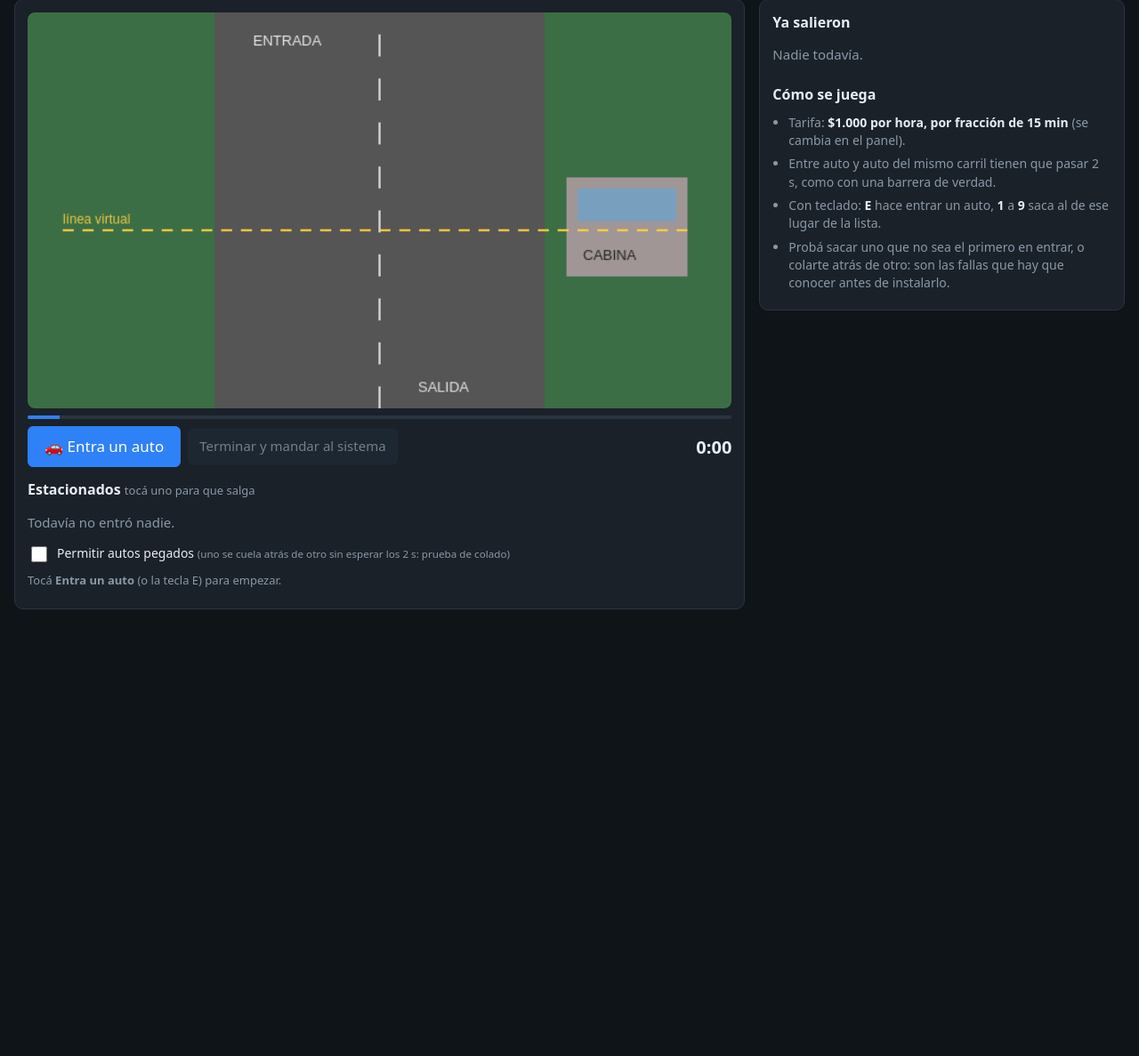
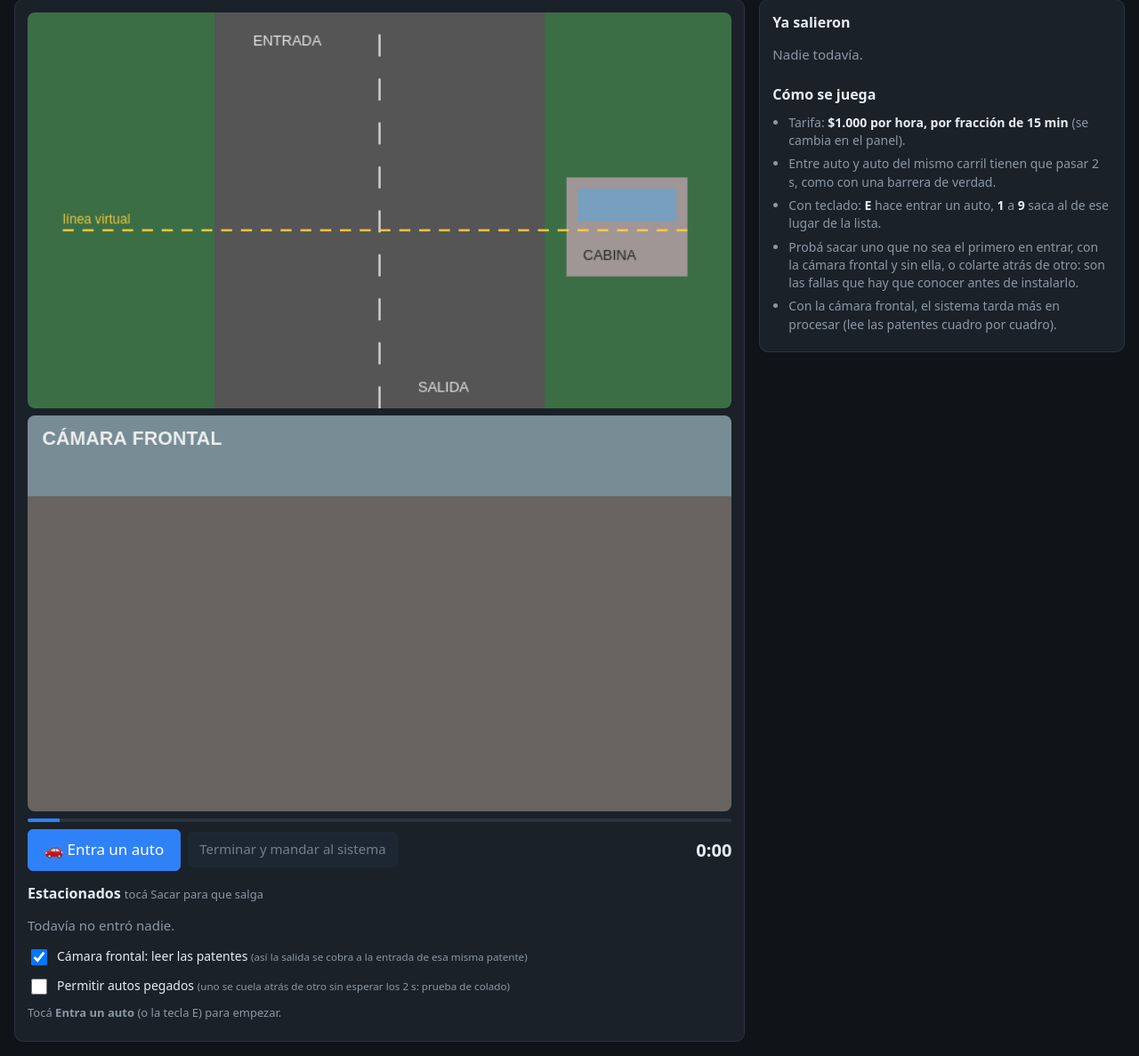
Before and after one commit to yat320/parking-control-mvp, a FastAPI app: page /juego in a window 1280 px wide. Shown: the part 215-1402 px from the top of the page at 89% size. Before the commit the page ends 900 px from the top, so only its background shows below. Run offline with FastAPI, Linux system fonts and the light colour scheme; data comes from the database, SQL or seed files in the repository; data that the repository does not hold is empty; parts of the project's set-up code (start-up, migrations or seed data) failed here and were passed over.

Commit message:
Simulador: cámara frontal con patentes y botones de salida que andan en el celular
- Cada auto lleva una patente argentina; con "Cámara frontal" (por defecto) se arma
  también el video frontal y la tabla compara la patente de cada auto con la leída.
  La frontal tiene perspectiva (el que entra crece, el que sale se achica): sin eso,
  un auto que entra mientras otro sale se llevaban la patente cruzada.
- Vista en vivo de la cámara frontal debajo de la cancha.
- "Sacar": la lista de estacionados ya no se rehace cada medio segundo (en el
  celular se perdía el toque); solo se actualizan los minutos y el monto.
- Videos de la partida: se escriben con nombre oculto y se renombran al terminar.
  Antes, en Render, el panel listaba el video a medio escribir y no se podía abrir.
- Armar los videos es 5 veces más rápido (ruido de sensor precalculado).
- Tests: patentes del juego y salidas desordenadas cobradas por patente.

Co-Authored-By: Claude Opus 5.5 <noreply@anthropic.com>
Claude-Session: https://claude.ai/code/session_01E5DSgE4biiw5pwGd2NAiwC

```diff
--- a/app/main.py
+++ b/app/main.py
@@ -16,7 +16,8 @@ Rutas:
   POST /api/barrera/abrir apertura manual (como el botón de la cabina)
   POST /api/reset         borra los eventos y cierra la barrera
   GET  /juego             simulador jugable: manejás los autos y la partida se procesa
-  POST /api/juego         {"autos": [{"color": "#c83232", "entra": 1.0, "sale": 12.5}, ...]}
+  POST /api/juego         {"autos": [{"color": "#c83232", "entra": 1.0, "sale": 12.5, "patente": "AB123CD"}, ...],
+                           "patentes": true}  (con patentes arma también la cámara frontal)
                           arma el video de la partida en videos/ y devuelve su nombre
 """
 import json
@@ -70,7 +71,7 @@ def _list_videos() -> list[dict]:
     folder = config.VIDEO_PATH.parent
     videos, frontales = [], set()
     for p in sorted(folder.iterdir()) if folder.exists() else []:
-        if p.suffix.lower() not in VIDEO_EXTS:
+        if p.suffix.lower() not in VIDEO_EXTS or p.name.startswith("."):  # ".x.mp4": a medio escribir
             continue
         desc = ""
         if p.with_suffix(".json").exists():
@@ -223,17 +224,19 @@ class AutoJuego(BaseModel):
     color: str = "#c83232"
     entra: float
     sale: float | None = None
+    patente: str | None = None
 
 
 class JuegoIn(BaseModel):
     autos: list[AutoJuego]
+    patentes: bool = False  # armar también la cámara frontal que lee las patentes
 
 
 @app.post("/api/juego")
 def guardar_juego(body: JuegoIn):
     """Convierte la partida en un video de cámara cenital; después se procesa con /api/procesar."""
     try:
-        name = juego.save([a.model_dump() for a in body.autos])
+        name = juego.save([a.model_dump() for a in body.autos], patentes=body.patentes)
     except juego.JuegoError as e:
         raise HTTPException(400, str(e))
     return {"nombre": name}
--- a/app/static/juego.js
+++ b/app/static/juego.js
@@ -27,7 +27,7 @@ const ESTACIONA = (H + C.auto_alto) / C.velocidad;                 // de aparece
 const COLORES = [["rojo", "#c82828"], ["azul", "#1e6ebe"], ["blanco", "#e1e1e1"], ["amarillo", "#e6c31e"],
                  ["verde", "#2e9e46"], ["gris", "#9a9a9a"], ["naranja", "#e67e22"]];
 
-let autos = [];          // {n, nombre, color, entra, sale}
+let autos = [];          // {n, nombre, color, patente, entra, sale}
 let t0 = null;           // performance.now() del segundo 0 del video
 let terminado = false;
 let tarifa = { tarifa_hora: 1000, fraccion_min: 15 };
@@ -74,8 +74,9 @@ function entrar() {
   if (t0 == null) t0 = performance.now() - LEAD * 1000;
   const n = autos.length + 1;
   const [nombreColor, color] = COLORES[(n - 1) % COLORES.length];
-  autos.push({ n, nombre: `Auto ${n} ${nombreColor}`, color, entra: +ahora().toFixed(2), sale: null });
-  aviso(`Entró el auto ${n}. Cuando termine de pasar, tocalo en la lista para que salga.`);
+  autos.push({ n, nombre: `Auto ${n} ${nombreColor}`, color, patente: patenteNueva(), entra: +ahora().toFixed(2), sale: null });
+  $("frontal-on").disabled = true;  // con autos en juego ya no se cambia
+  aviso(`Entró el auto ${n}. Cuando termine de pasar, tocá "Sacar" en la lista para que salga.`);
   $("btn-terminar").disabled = false;
   listas();
 }
@@ -92,24 +93,50 @@ function salir(n) {
 
 function aviso(t) { $("msg").textContent = t; }
 
+// Patente argentina al azar, distinta de las de la partida: casi todas Mercosur (AB123CD), algunas viejas (ABC123).
+function patenteNueva() {
+  const L = () => "ABCDEFGHJKLMNPRSTUVWXYZ"[Math.floor(Math.random() * 23)];
+  const D = () => Math.floor(Math.random() * 10);
+  for (;;) {
+    const p = Math.random() < 0.8 ? `A${L()}${D()}${D()}${D()}${L()}${L()}` : `${L()}${L()}${L()}${D()}${D()}${D()}`;
+    if (!autos.some((a) => a.patente === p)) return p;
+  }
+}
+const chapa = (p) => !p ? "" : p.length === 7 ? `${p.slice(0, 2)} ${p.slice(2, 5)} ${p.slice(5)}` : `${p.slice(0, 3)} ${p.slice(3)}`;
+const conPatentes = () => $("frontal-on").checked;
+
 // ---------- listas ----------
 
+// Los botones de "Estacionados" se arman solo cuando cambia quién está y en qué estado: si se
+// rehicieran cada medio segundo, en el celular un toque que cae justo en el cambio se pierde.
+let claveLista = "";
 function listas() {
   const t = ahora();
   const est = autos.filter((a) => a.sale == null);
-  $("estacionados").innerHTML = est.length ? est.map((a) => {
-    const entrando = t < a.entra + ESTACIONA;
-    const seg = Math.max(0, estadia(a, t));
-    return `<li><button class="auto" data-n="${a.n}" ${entrando || terminado ? "disabled" : ""}>
-      <i style="background:${a.color}"></i><span>${esc(a.nombre)}</span>
-      <small>${entrando ? "entrando…" : `${minutos(seg)} · ${money(cobro(seg))}`}</small></button></li>`;
-  }).join("") : `<li class="vacio">${autos.length ? "No queda nadie adentro." : "Todavía no entró nadie."}</li>`;
+  const clave = est.map((a) => `${a.n}:${t < a.entra + ESTACIONA ? "e" : "p"}`).join(",") + (terminado ? "!" : "");
+  if (clave !== claveLista) {
+    claveLista = clave;
+    $("estacionados").innerHTML = est.length ? est.map((a) => {
+      const entrando = t < a.entra + ESTACIONA;
+      return `<li><button class="auto" data-n="${a.n}" ${entrando || terminado ? "disabled" : ""}>
+        <i style="background:${a.color}"></i>
+        <span>${esc(a.nombre)}${conPatentes() ? `<br><b class="chapa">${chapa(a.patente)}</b>` : ""}</span>
+        <small data-info="${a.n}"></small>
+        <em>${entrando ? "entrando…" : terminado ? "" : "Sacar ▸"}</em></button></li>`;
+    }).join("") : `<li class="vacio">${autos.length ? "No queda nadie adentro." : "Todavía no entró nadie."}</li>`;
+  }
+  for (const a of est) {
+    const el = document.querySelector(`[data-info="${a.n}"]`);
+    if (el) el.textContent = t < a.entra + ESTACIONA ? "" : `${minutos(Math.max(0, estadia(a, t)))} · ${money(cobro(Math.max(0, estadia(a, t))))}`;
+  }
   const fue = autos.filter((a) => a.sale != null).sort((x, y) => x.sale - y.sale);
-  $("salieron").innerHTML = !fue.length ? `<li class="vacio">Nadie todavía.</li>` : fue.map((a) => {
+  const html = !fue.length ? `<li class="vacio">Nadie todavía.</li>` : fue.map((a) => {
     const seg = estadia(a, a.sale + CRUZA_SALIDA);
-    return `<li class="auto-fue"><i style="background:${a.color}"></i><span>${esc(a.nombre)}</span>
+    return `<li class="auto-fue"><i style="background:${a.color}"></i>
+      <span>${esc(a.nombre)}${conPatentes() ? ` <b class="chapa">${chapa(a.patente)}</b>` : ""}</span>
       <small>${minutos(seg)} · ${money(cobro(seg))}</small></li>`;
   }).join("");
+  if ($("salieron").innerHTML !== html) $("salieron").innerHTML = html;
 }
 
 $("estacionados").addEventListener("click", (e) => {
@@ -153,6 +180,44 @@ function dibujarAuto(g, cx, cy, color, haciaAbajo, n) {
   g.fillText(String(n), cx, (top + bot) / 2 + 6); g.textAlign = "start";
 }
 
+// Cámara frontal (la misma de app/demo_plates.py): el que entra viene por la izquierda y crece;
+// el que sale va por la derecha y se achica. Se dibuja en vivo para ver qué lee el sistema.
+const F = C.frontal;
+const gf = $("frontal").getContext("2d");
+function dibujarFrontal(t) {
+  gf.fillStyle = "rgb(105,100,95)"; gf.fillRect(0, 0, F.ancho, F.alto);
+  gf.fillStyle = "rgb(120,140,150)"; gf.fillRect(0, 0, F.ancho, 110);   // pared al fondo
+  const viaje = (F.alto + F.auto_alto) / F.velocidad;
+  const vistos = [];
+  for (const a of autos) {
+    for (const [ini, abajo] of [[a.entra, true], [a.sale, false]]) {
+      if (ini == null) continue;
+      const k = t - ini;
+      if (k < 0 || k > viaje) continue;
+      const cy = abajo ? -F.auto_alto / 2 + k * F.velocidad : F.alto + F.auto_alto / 2 - k * F.velocidad;
+      vistos.push([a, abajo, cy]);
+    }
+  }
+  for (const [a, abajo, cy] of vistos) {
+    const s = 0.7 + 0.5 * Math.min(1, Math.max(0, cy / F.alto));
+    const cw = F.auto_ancho * s, ch = F.auto_alto * s, cx = F.ancho / 2 + (abajo ? -F.carril : F.carril);
+    const x = cx - cw / 2, y = cy - ch / 2, u = (v) => v * s;
+    gf.fillStyle = a.color; gf.fillRect(x, y, cw, ch);
+    gf.fillStyle = "rgb(65,60,55)"; gf.fillRect(x + u(35), y + u(18), cw - u(70), u(77));        // parabrisas
+    gf.fillStyle = "rgb(240,230,210)"; gf.fillRect(x + u(18), y + u(120), u(57), u(30));         // faros
+    gf.fillRect(x + cw - u(75), y + u(120), u(57), u(30));
+    gf.fillStyle = "rgb(30,30,30)"; gf.fillRect(x + u(60), y + u(205), cw - u(120), u(20));      // paragolpes
+    const pw = u(100), ph = u(32), px = cx - pw / 2, py = y + u(165);                           // chapa
+    const mercosur = a.patente.length === 7;
+    gf.fillStyle = mercosur ? "#fff" : "#191919"; gf.fillRect(px, py, pw, ph);
+    if (mercosur) { gf.fillStyle = "rgb(0,60,150)"; gf.fillRect(px, py, pw, ph * 0.22); }
+    gf.fillStyle = mercosur ? "#0a0a0a" : "#f0f0f0";
+    gf.font = `bold ${Math.round(u(17))}px sans-serif`; gf.textAlign = "center";
+    gf.fillText(chapa(a.patente), cx, py + ph * 0.85); gf.textAlign = "start";
+  }
+  gf.fillStyle = "rgba(255,255,255,.85)"; gf.font = "bold 26px sans-serif"; gf.fillText("CÁMARA FRONTAL", 20, 40);
+}
+
 const g = $("cancha").getContext("2d");
 function cuadro() {
   const t = ahora();
@@ -168,6 +233,7 @@ function cuadro() {
       if (t >= a.sale && yOut > -C.auto_alto) dibujarAuto(g, C.carril_salida, yOut, a.color, false, a.n);
     }
   }
+  if (conPatentes() && !$("frontal").hidden) dibujarFrontal(t);
   const s = Math.floor(t);
   $("reloj").textContent = `${Math.floor(s / 60)}:${String(s % 60).padStart(2, "0")}`;
   $("hora-sim").textContent = t0 == null ? "" : `≈ ${minutos(t * ESCALA)} de cochera`;
@@ -202,10 +268,14 @@ async function terminar() {
     const ultimos = await api("/api/eventos?limit=1");
     baseId = ultimos.length ? ultimos[0].id : 0;
     aviso("Armando el video de la partida…");
-    const { nombre } = await api("/api/juego", { autos: autos.map(({ color, entra, sale }) => ({ color, entra, sale })) });
+    aviso(conPatentes() ? "Armando los videos de las dos cámaras…" : "Armando el video de la partida…");
+    const { nombre } = await api("/api/juego", {
+      patentes: conPatentes(),
+      autos: autos.map(({ color, entra, sale, patente }) => ({ color, entra, sale, patente })),
+    });
     await api("/api/procesar", { video: nombre, guardar_video: false });
     aviso("");
-    $("cancha").hidden = true;
+    $("cancha").hidden = true; $("frontal").hidden = true;
     const feed = $("feed"); feed.hidden = false; feed.src = "/video_feed?" + Date.now();
     esperar(nombre, false);
   } catch (e) {
@@ -220,7 +290,10 @@ async function esperar(nombre, visto) {
     const e = await api("/api/estado");
     if (e.error) throw new Error(e.error);
     $("progreso").style.width = (e.progreso * 100) + "%";
-    $("estado-proc").textContent = e.procesando ? `El sistema está mirando la partida… ${e.ultimo_mensaje || ""}` : "";
+    $("estado-proc").textContent = e.procesando
+      ? `El sistema está mirando la partida (${Math.round(e.progreso * 100)}%)… ${e.ultimo_mensaje || ""}` +
+        (conPatentes() ? " Leer patentes es lento en un servidor chico: puede tardar varias veces lo que duró la partida." : "")
+      : "";
     visto = visto || e.procesando;
     if (e.video === nombre && !e.procesando && (visto || e.progreso >= 0.99)) return comparar();
   } catch (err) {
@@ -255,21 +328,24 @@ async function comparar() {
     // Bien = mismo monto y la misma estadía (con 30 s de margen por el redondeo de los cuadros).
     const montoOk = a && s && Math.abs((s.monto ?? 0) - debe) < 0.01;
     const estadiaOk = a && s && Math.abs((s.duracion_seg ?? 0) - real) <= 30;
-    const bien = montoOk && estadiaOk;
+    const patenteOk = !conPatentes() || (a && s && s.patente === a.patente);
+    const bien = montoOk && estadiaOk && patenteOk;
     if (bien) ok++;
     const nota = !a ? "el sistema vio una salida que no hubo"
       : !s ? "el sistema no vio esta salida"
-      : bien ? ""
+      : bien ? (saltea ? "salió fuera de orden y lo cobró bien por la patente" : "")
+      : !patenteOk ? (s.patente ? `leyó otra patente (${chapa(s.patente)})` : "no leyó la patente")
       : montoOk ? `monto bien de casualidad: ${saltea ? "le asignó la salida al que entró primero" : arrastra ? "arrastra el cruce de una salida anterior" : "la estadía no coincide"}`
       : saltea ? "le cobró al que entró primero" : arrastra ? "arrastra el cruce de una salida anterior" : "no coincide";
     if (saltea) arrastra = true;
     filas.push(`<tr class="${bien ? "bien" : "mal"}"><td>${i + 1}</td>
       <td>${a ? `<i class="pin" style="background:${a.color}"></i>${esc(a.nombre)}` : "—"}</td>
+      ${conPatentes() ? `<td><b class="chapa">${a ? chapa(a.patente) : "—"}</b></td><td><b class="chapa">${s?.patente ? chapa(s.patente) : "—"}</b></td>` : ""}
       <td>${minutos(real)}</td><td>${money(debe)}</td>
       <td>${s ? minutos(s.duracion_seg) : "—"}</td><td>${s ? money(s.monto) : "—"}</td>
       <td>${bien ? "✓" : "✗"} <small>${nota}</small></td></tr>`);
   }
-  $("comparacion").innerHTML = filas.join("") || `<tr><td colspan="7" class="vacio">No salió ningún auto en la partida.</td></tr>`;
+  $("comparacion").innerHTML = filas.join("") || `<tr><td colspan="9" class="vacio">No salió ningún auto en la partida.</td></tr>`;
 
   const recaudoDebe = salidas.reduce((s, a) => s + cobro(estadia(a, a.sale + CRUZA_SALIDA)), 0);
   const recaudoSis = sisSalidas.reduce((s, e) => s + (e.monto || 0), 0);
@@ -284,8 +360,11 @@ async function comparar() {
     notas.push(`El detector vio ${sisEntradas.length} de ${autos.length} entradas: dos autos muy pegados se cuentan como uno (el segundo entra gratis).`);
   if (sisEntradas.length > autos.length || sisSalidas.length > salidas.length)
     notas.push("El detector contó de más: vio cruces que no hubo.");
-  if (fueraDeOrden)
-    notas.push(`${fueraDeOrden === 1 ? "Una salida fue" : `${fueraDeOrden} salidas fueron`} de un auto que no era el primero en entrar. Sin patentes, el sistema le cobra la salida al que entró primero: por eso existe la cámara frontal.`);
+  if (fueraDeOrden && conPatentes() && ok === total)
+    notas.push(`${fueraDeOrden === 1 ? "Una salida fue" : `${fueraDeOrden} salidas fueron`} fuera de orden y el sistema igual cobró bien: leyó las patentes.`);
+  else if (fueraDeOrden)
+    notas.push(`${fueraDeOrden === 1 ? "Una salida fue" : `${fueraDeOrden} salidas fueron`} de un auto que no era el primero en entrar. ` +
+      (conPatentes() ? "Si alguna salió mal, revisá qué patente leyó." : "Sin patentes, el sistema le cobra la salida al que entró primero: activá la cámara frontal."));
   if (!notas.length && ok === total)
     notas.push(total ? "Todo bien: el sistema vio todos los autos y cobró exacto cada salida." : "El sistema vio todas las entradas.");
   $("conclusion").innerHTML = notas.map(esc).join("<br>");
@@ -295,6 +374,14 @@ async function comparar() {
 
 // ---------- arranque ----------
 
+function columnas() {
+  $("th-patentes").hidden = !conPatentes();
+  $("frontal").hidden = !conPatentes();
+  document.querySelectorAll(".th-chapa").forEach((th) => { th.hidden = !conPatentes(); });
+  claveLista = ""; listas();
+}
+$("frontal-on").addEventListener("change", columnas);
+columnas();
 $("btn-entra").addEventListener("click", entrar);
 $("btn-terminar").addEventListener("click", terminar);
 $("btn-otra").addEventListener("click", () => location.reload());
--- a/app/static/style.css
+++ b/app/static/style.css
@@ -89,3 +89,8 @@ button.auto span, .auto-fue span { flex:1; } button.auto small, .auto-fue small
 tr.bien td:last-child { color:var(--ok); } tr.mal td:last-child { color:var(--bad); }
 tr td small { color:var(--muted); }
 #conclusion { font-size:14px; color:var(--text); margin:12px 0; }
+.frontal { width:100%; display:block; border-radius:8px; margin-top:8px; aspect-ratio:16/9; }
+.frontal[hidden] { display:none; }
+.chapa { font-family:ui-monospace, Menlo, monospace; letter-spacing:.5px; font-weight:600; }
+button.auto em { font-style:normal; color:var(--accent); font-weight:600; white-space:nowrap; }
+button.auto small { white-space:nowrap; }
--- a/app/templates/juego.html
+++ b/app/templates/juego.html
@@ -27,6 +27,8 @@
         <canvas id="cancha" width="{{ constantes.ancho }}" height="{{ constantes.alto }}"></canvas>
         <img id="feed" alt="Video procesado por el sistema" hidden>
       </div>
+      <canvas id="frontal" class="frontal" width="{{ constantes.frontal.ancho }}" height="{{ constantes.frontal.alto }}"
+              aria-label="Cámara frontal"></canvas>
       <div class="progress"><div id="progreso"></div></div>
 
       <div id="controles">
@@ -35,8 +37,10 @@
           <button id="btn-terminar" disabled>Terminar y mandar al sistema</button>
           <span class="reloj"><b id="reloj">0:00</b> <small id="hora-sim"></small></span>
         </div>
-        <h2 class="est-titulo">Estacionados <small class="meta">tocá uno para que salga</small></h2>
+        <h2 class="est-titulo">Estacionados <small class="meta">tocá Sacar para que salga</small></h2>
         <ul id="estacionados" class="autos"><li class="vacio">Todavía no entró nadie.</li></ul>
+        <label class="check"><input type="checkbox" id="frontal-on" checked>
+          <span>Cámara frontal: leer las patentes <small>(así la salida se cobra a la entrada de esa misma patente)</small></span></label>
         <label class="check"><input type="checkbox" id="colar">
           <span>Permitir autos pegados <small>(uno se cuela atrás de otro sin esperar los 2 s: prueba de colado)</small></span></label>
         <p id="msg" class="meta" aria-live="polite">Tocá <b>Entra un auto</b> (o la tecla E) para empezar.</p>
@@ -53,7 +57,8 @@
         <li>Tarifa: <b id="tarifa">—</b> (se cambia en el panel).</li>
         <li>Entre auto y auto del mismo carril tienen que pasar 2 s, como con una barrera de verdad.</li>
         <li>Con teclado: <b>E</b> hace entrar un auto, <b>1</b> a <b>9</b> saca al de ese lugar de la lista.</li>
-        <li>Probá sacar uno que no sea el primero en entrar, o colarte atrás de otro: son las fallas que hay que conocer antes de instalarlo.</li>
+        <li>Probá sacar uno que no sea el primero en entrar, con la cámara frontal y sin ella, o colarte atrás de otro: son las fallas que hay que conocer antes de instalarlo.</li>
+        <li>Con la cámara frontal, el sistema tarda más en procesar (lee las patentes cuadro por cuadro).</li>
       </ul>
     </section>
 
@@ -62,7 +67,7 @@
       <div class="stats cuatro" id="conteo"></div>
       <div class="tabla">
         <table>
-          <thead><tr><th>Salida</th><th>Auto que salió</th><th>Estadía real</th><th>Debía cobrar</th>
+          <thead><tr><th>Salida</th><th>Auto que salió</th><th class="th-chapa">Patente</th><th class="th-chapa" id="th-patentes">Leyó</th><th>Estadía real</th><th>Debía cobrar</th>
             <th>Estadía del sistema</th><th>Cobró</th><th></th></tr></thead>
           <tbody id="comparacion"></tbody>
         </table>
```
Also changed, not shown: app/demo_plates.py (+24 -10 lines), app/demo_video.py (+26 -4 lines), app/juego.py (+64 -15 lines), tests/test_mvp.py (+53 -0 lines), README.md.
